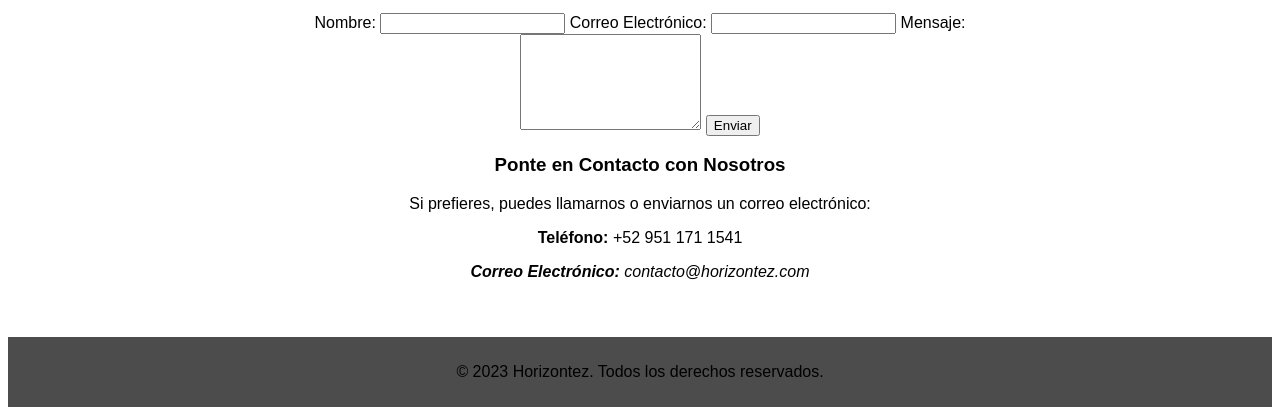
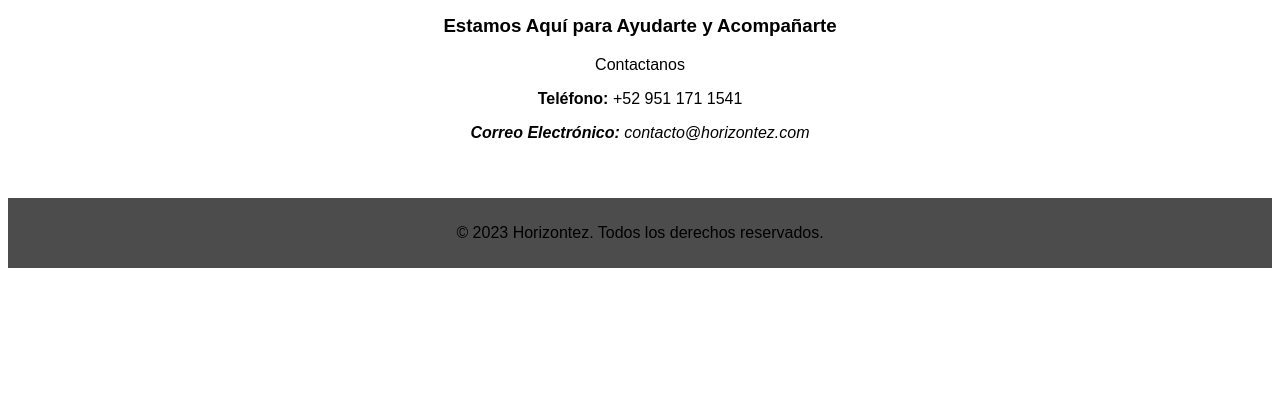
Before and after one commit to Horizontez/W-HORZ, a plain HTML site: page contacto.html in a window 1280 px wide. Shown: the part 526-941 px from the top of the page. After the commit the page ends 802 px from the top, so only its background shows below. Drawn offline with Linux system fonts and the light colour scheme; files whose address does not match are found by name.

Commit message:
Add files via upload

```diff
--- a/contacto.html
+++ b/contacto.html
@@ -28,28 +28,10 @@
     <h2>Contacto</h2>
     <p>Estamos emocionados por la posibilidad de ayudarte a alcanzar tus metas financieras. Si tienes preguntas, inquietudes o simplemente deseas comenzar tu viaje hacia un futuro financiero más seguro, no dudes en ponerte en contacto con nosotros.</p>
 
-    <!-- Formulario de contacto -->
-    <form id="contactForm" onsubmit="event.preventDefault(); enviarFormulario();">
-        <label for="nombre">Nombre:</label>
-        <input type="text" id="nombre" name="nombre" required>
-
-        <label for="email">Correo Electrónico:</label>
-        <input type="email" id="email" name="email" required>
-
-        <label for="mensaje">Mensaje:</label>
-        <textarea id="mensaje" name="mensaje" rows="6" required></textarea>
-
-        <!-- Cambiar type="button" a type="submit" en el botón del formulario -->
-        <button type="submit">Enviar</button>
-    </form>
-
-    <!-- Mensajes de éxito o error -->
-    <div id="resultado"></div>
-
     <!-- Información de contacto -->
     <div class="contact-info">
-        <h3>Ponte en Contacto con Nosotros</h3>
-        <p>Si prefieres, puedes llamarnos o enviarnos un correo electrónico:</p>
+        <h3>Estamos Aquí para Ayudarte y Acompañarte</h3>
+        <p> Contactanos </p>
         <p><strong>Teléfono:</strong> +52 951 171 1541</p>
         <p><strong>Correo Electrónico:</strong> contacto@horizontez.com</p>
     </div>
@@ -61,8 +43,5 @@
     <p>&copy; 2023 Horizontez. Todos los derechos reservados.</p>
 </footer>
 
-<!-- Incluye el archivo JavaScript -->
-<script src="contacto.js"></script>
-
 </body>
 </html>
```
